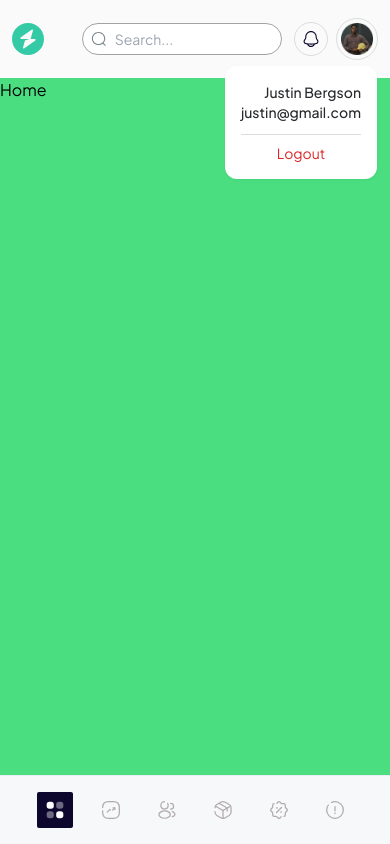
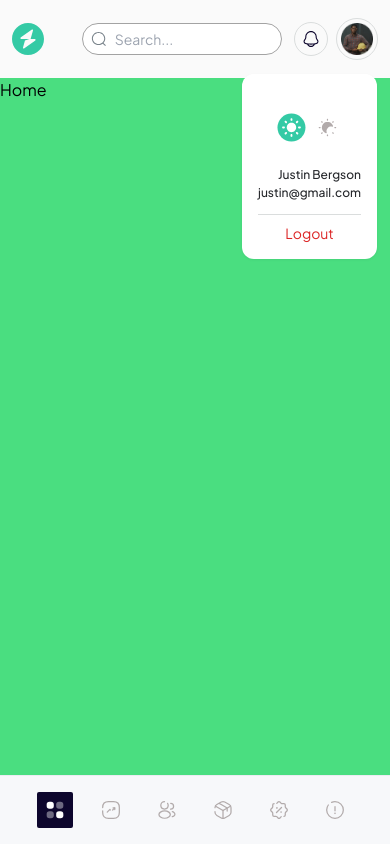
Before and after one commit to AbassKoyang/analytics-dashboard, a React (Vite) app: page / in a window 390 px wide. Both pictures are taken after a click on the button 357 px from the left and 39 px from the top of the page. Built offline with nearby package versions, Linux system fonts and the light colour scheme.

Commit message:
add: darkmode toggle to mobile profile drop-down

```diff
--- a/src/components/Header.jsx
+++ b/src/components/Header.jsx
@@ -2,6 +2,7 @@ import { useEffect, useState } from "react";
 import { CalendarIcon, ChevronDownIcon, CloseIcon, LogoIcon, NotificationIcon, SearchIcon } from "../assets/icons";
 import image from '../assets/profile-image.png'
 import { Link } from "react-router-dom";
+import DarkModeToggleButton from "./DarkModeToggleButton";
 
 const Header = () => {
   const [date, setDate] = useState('');
@@ -59,9 +60,12 @@ const Header = () => {
                 <small className="text-[#AFAFBF] text-[10px] xl:text-[12px] dark:text-white/60">Justin@gmail.com</small>
               </div>
               <ChevronDownIcon className={`hidden lg:block fill-[#0D062D] dark:fill-white ${isProfilePopUpOpen ? 'rotate-180' : 'rotate-0'} transition-all duration-200 ease-in-out`} />
-              <div className={`${isProfilePopUpOpen ? 'flex' : 'hidden'} flex-col lg:w-full absolute -bottom-[120px] right-0 lg:left-0 rounded-xl flex-wrap bg-white dark:bg-black p-4 pb-2 text-right drop-shadow-sm`}>
-                <h5 className="font-medium text-[#26282C] dark:text-white/95 text-sm">Justin Bergson</h5>
-                <h5 className="font-medium text-[#26282C] dark:text-white/95 text-sm">justin@gmail.com</h5>
+              <div onClick={(event) => (event.stopPropagation())} className={`${isProfilePopUpOpen ? 'flex' : 'hidden'} flex-col lg:w-full absolute -bottom-[200px] lg:-bottom-[120px] right-0 lg:left-0 rounded-xl flex-wrap bg-white dark:bg-black p-4 pb-2 text-right drop-shadow-sm`}>
+                <div className="flex w-full justify-center items-center lg:hidden rotate-90">
+                  <DarkModeToggleButton />
+                </div>
+                <h5 className="font-medium text-[#26282C] dark:text-white/95 text-[12px] md:text-sm">Justin Bergson</h5>
+                <h5 className="font-medium text-[#26282C] dark:text-white/95 text-[12px] md:text-sm">justin@gmail.com</h5>
                 <button className="w-full border-t border-t-[#DADDDD] p-2 text-sm text-red-600 mt-3">
                   Logout
                 </button>
--- a/src/components/TabBar.jsx
+++ b/src/components/TabBar.jsx
@@ -5,37 +5,37 @@ const TabBar = () => {
   return (
       <nav className="w-full flex lg:hidden fixed bottom-0 left-0 items-center justify-center gap-1 py-4 border-t border-t-[#EBECF2] dark:border-t-[#A3A3A3] bg-[#F7F8FA] dark:bg-[#1b1b1b]">
         <Link to='/' aria-label="Link to home page" className="flex flex-col items-center justify-between group">
-          <button className={`size-9 xl:size-10 flex items-center justify-center rounded-sm hover:p-2 mx-2 xl:mx-2.5 ${location.pathname === '/' ? 'bg-[#0D062D] dark:bg-white p-2' : 'bg-transparent'} group-hover:bg-[#0D062D] group-hover:dark:bg-white transition-all duration-200 ease-in-out`} >
-            <HomeIcon className={`${location.pathname === '/' ? 'dark:fill-[#0D062D] fill-white' : 'fill-[#B2ABAB]'} group-hover:dark:fill-[#0D062D] group-hover:fill-white transition-all duration-200 ease-in-out`} />
+          <button className={`size-9 xl:size-10 flex items-center justify-center rounded-sm hover:p-2 mx-2 xl:mx-2.5 ${location.pathname === '/' ? 'bg-[#0D062D] dark:bg-[#34CAA5] p-2' : 'bg-transparent'} group-hover:bg-[#0D062D] group-hover:dark:bg-[#34CAA5] transition-all duration-200 ease-in-out`} >
+            <HomeIcon className={`${location.pathname === '/' ? 'dark:fill-white fill-white' : 'fill-[#B2ABAB]'} group-hover:dark:fill-white group-hover:fill-white transition-all duration-200 ease-in-out`} />
           </button>
         </Link>
 
         <Link to='trends' aria-label="Link to trends" className="flex flex-col items-center justify-between group">
-          <button className={`size-9 xl:size-10 flex items-center justify-center rounded-sm hover:p-2 mx-2 xl:mx-2.5 ${location.pathname === '/trends' ? 'bg-[#0D062D] dark:bg-white p-2' : 'bg-transparent'} group-hover:bg-[#0D062D] group-hover:dark:bg-white transition-all duration-200 ease-in-out`}>
-            <TrendsIcon className={`${location.pathname === '/trends' ? 'dark:stroke-[#0D062D] stroke-white' : 'stroke-[#B2ABAB]'} group-hover:dark:stroke-[#0D062D] group-hover:stroke-white transition-all duration-200 ease-in-out`} />
+          <button className={`size-9 xl:size-10 flex items-center justify-center rounded-sm hover:p-2 mx-2 xl:mx-2.5 ${location.pathname === '/trends' ? 'bg-[#0D062D] dark:bg-[#34CAA5] p-2' : 'bg-transparent'} group-hover:bg-[#0D062D] group-hover:dark:bg-[#34CAA5] transition-all duration-200 ease-in-out`}>
+            <TrendsIcon className={`${location.pathname === '/trends' ? 'dark:stroke-white stroke-white' : 'stroke-[#B2ABAB]'} group-hover:dark:stroke-white group-hover:stroke-white transition-all duration-200 ease-in-out`} />
           </button>
         </Link>
 
         <Link to='profile' aria-label="Link to profile page" className="flex flex-col items-center justify-between group">
-          <button className={`size-9 xl:size-10 flex items-center justify-center rounded-sm hover:p-2 mx-2 xl:mx-2.5 ${location.pathname === '/profile' ? 'bg-[#0D062D] dark:bg-white p-2' : 'bg-transparent'} group-hover:bg-[#0D062D] group-hover:dark:bg-white transition-all duration-200 ease-in-out`}>
-            <ProfileIcon className={`${location.pathname === '/profile' ? 'dark:stroke-[#0D062D] stroke-white' : 'stroke-[#B2ABAB]'} group-hover:dark:stroke-[#0D062D] group-hover:stroke-white transition-all duration-200 ease-in-out`} />
+          <button className={`size-9 xl:size-10 flex items-center justify-center rounded-sm hover:p-2 mx-2 xl:mx-2.5 ${location.pathname === '/profile' ? 'bg-[#0D062D] dark:bg-[#34CAA5] p-2' : 'bg-transparent'} group-hover:bg-[#0D062D] group-hover:dark:bg-[#34CAA5] transition-all duration-200 ease-in-out`}>
+            <ProfileIcon className={`${location.pathname === '/profile' ? 'dark:stroke-white stroke-white' : 'stroke-[#B2ABAB]'} group-hover:dark:stroke-white group-hover:stroke-white transition-all duration-200 ease-in-out`} />
           </button>
         </Link>
         <Link to='chart' aria-label="Link to chart page" className="flex flex-col items-center justify-between group">
-          <button className={`size-9 xl:size-10 flex items-center justify-center rounded-sm hover:p-2 mx-2 xl:mx-2.5 ${location.pathname === '/chart' ? 'bg-[#0D062D] dark:bg-white p-2' : 'bg-transparent'} group-hover:bg-[#0D062D] group-hover:dark:bg-white transition-all duration-200 ease-in-out`}>
-          <ChartIcon className={`${location.pathname === '/chart' ? 'dark:stroke-[#0D062D] stroke-white' : 'stroke-[#B2ABAB]'} group-hover:dark:stroke-[#0D062D] group-hover:stroke-white transition-all duration-200 ease-in-out`} />
+          <button className={`size-9 xl:size-10 flex items-center justify-center rounded-sm hover:p-2 mx-2 xl:mx-2.5 ${location.pathname === '/chart' ? 'bg-[#0D062D] dark:bg-[#34CAA5] p-2' : 'bg-transparent'} group-hover:bg-[#0D062D] group-hover:dark:bg-[#34CAA5] transition-all duration-200 ease-in-out`}>
+          <ChartIcon className={`${location.pathname === '/chart' ? 'dark:stroke-white stroke-white' : 'stroke-[#B2ABAB]'} group-hover:dark:stroke-white group-hover:stroke-white transition-all duration-200 ease-in-out`} />
           </button>
         </Link>
 
         <Link to='discount' aria-label="Link to discount page" className="flex flex-col items-center justify-between group">
-          <button className={`size-9 xl:size-10 flex items-center justify-center rounded-sm hover:p-2 mx-2 xl:mx-2.5 ${location.pathname === '/discount' ? 'bg-[#0D062D] dark:bg-white p-2' : 'bg-transparent'} group-hover:bg-[#0D062D] group-hover:dark:bg-white transition-all duration-200 ease-in-out`}>
-            <DiscountIcon className={`${location.pathname === '/discount' ? 'dark:stroke-[#0D062D] stroke-white' : 'stroke-[#B2ABAB]'} group-hover:dark:stroke-[#0D062D] group-hover:stroke-white transition-all duration-200 ease-in-out`} />
+          <button className={`size-9 xl:size-10 flex items-center justify-center rounded-sm hover:p-2 mx-2 xl:mx-2.5 ${location.pathname === '/discount' ? 'bg-[#0D062D] dark:bg-[#34CAA5] p-2' : 'bg-transparent'} group-hover:bg-[#0D062D] group-hover:dark:bg-[#34CAA5] transition-all duration-200 ease-in-out`}>
+            <DiscountIcon className={`${location.pathname === '/discount' ? 'dark:stroke-white stroke-white' : 'stroke-[#B2ABAB]'} group-hover:dark:stroke-white group-hover:stroke-white transition-all duration-200 ease-in-out`} />
           </button>
         </Link>
 
         <Link to='info' aria-label="Link to info page" className="flex flex-col items-center justify-between group">
-          <button className={`size-9 xl:size-10 flex items-center justify-center rounded-sm hover:p-2 mx-2 xl:mx-2.5 ${location.pathname === '/info' ? 'bg-[#0D062D] dark:bg-white p-2' : 'bg-transparent'} group-hover:bg-[#0D062D] group-hover:dark:bg-white transition-all duration-200 ease-in-out`}>
-            <InfoIcon className={`${location.pathname === '/info' ? 'dark:stroke-[#0D062D] stroke-white' : 'stroke-[#B2ABAB]'} group-hover:dark:stroke-[#0D062D] group-hover:stroke-white transition-all duration-200 ease-in-out`} />
+          <button className={`size-9 xl:size-10 flex items-center justify-center rounded-sm hover:p-2 mx-2 xl:mx-2.5 ${location.pathname === '/info' ? 'bg-[#0D062D] dark:bg-[#34CAA5] p-2' : 'bg-transparent'} group-hover:bg-[#0D062D] group-hover:dark:bg-[#34CAA5] transition-all duration-200 ease-in-out`}>
+            <InfoIcon className={`${location.pathname === '/info' ? 'dark:stroke-white stroke-white' : 'stroke-[#B2ABAB]'} group-hover:dark:stroke-white group-hover:stroke-white transition-all duration-200 ease-in-out`} />
           </button>
         </Link>
       </nav>
```
